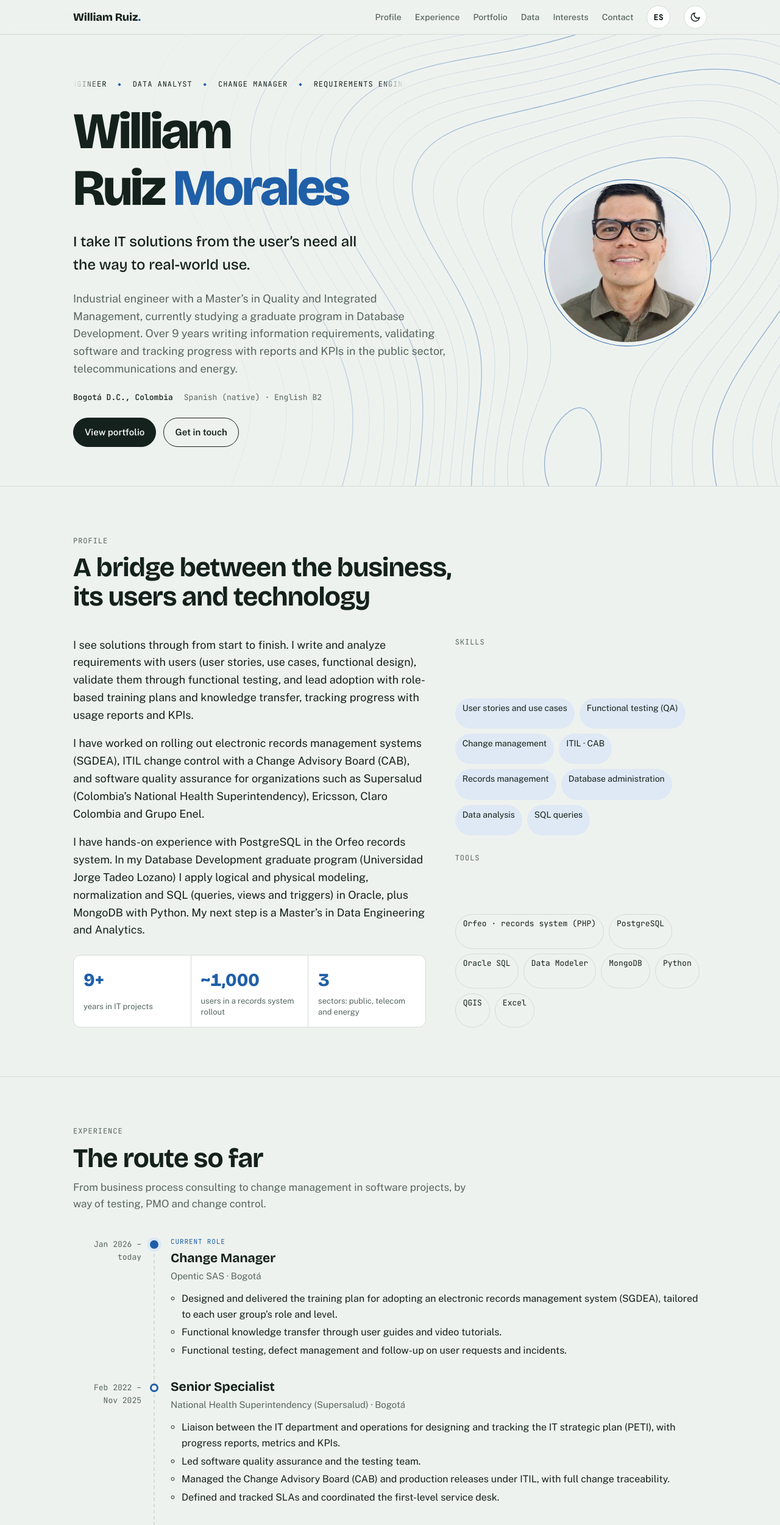
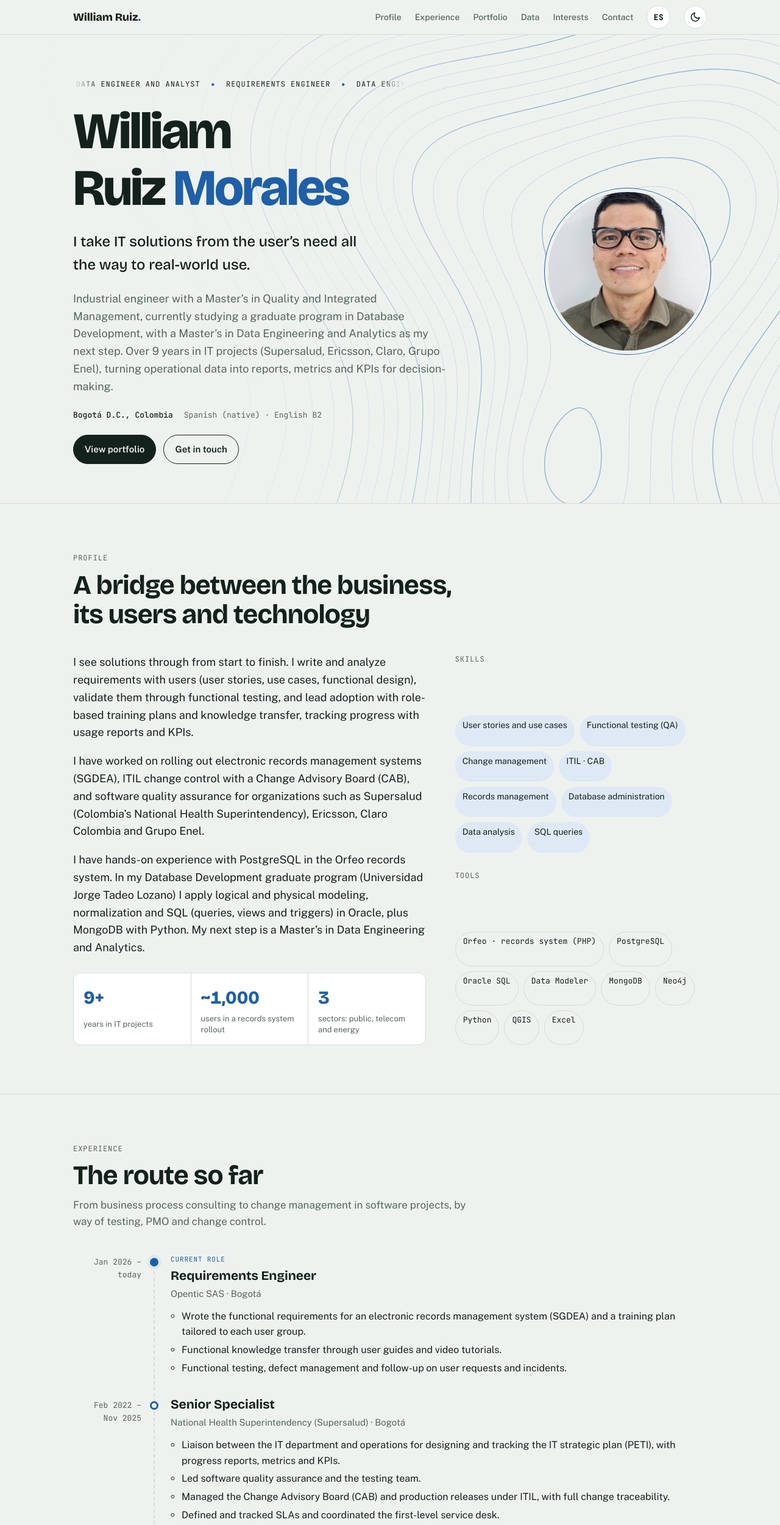
Before and after one commit to IAmRugal/IAmRugal.github.io, a plain HTML site: page en/index.html in a window 1280 px wide. Shown: the top 2501 px of the page at 61% size. Drawn offline with nearby package versions, Linux system fonts and the light colour scheme.

Commit message:
English: Requirements engineer · Data engineer and analyst

```diff
--- a/en/index.html
+++ b/en/index.html
@@ -3,10 +3,10 @@
 <head>
 <meta charset="utf-8">
 <meta name="viewport" content="width=device-width, initial-scale=1, viewport-fit=cover">
-<meta name="description" content="William Ruiz Morales · Requirements engineer and data analyst in Bogotá, Colombia. Information requirements, reports and KPIs, SQL, QA and system adoption.">
+<meta name="description" content="William Ruiz Morales · Requirements engineer and data engineer and analyst in Bogotá, Colombia. SQL and PL/SQL, data modeling, Python, KPIs and reporting, requirements and QA.">
 <meta name="author" content="William Ruiz Morales">
 <meta property="og:title" content="William Ruiz Morales">
-<meta property="og:description" content="Requirements engineer and data analyst. I take IT solutions from the user’s need all the way to real-world use.">
+<meta property="og:description" content="Requirements engineer · Data engineer and analyst. I take IT solutions from the user’s need all the way to real-world use.">
 <meta property="og:type" content="website">
 <meta property="og:url" content="https://iamrugal.github.io/en/">
 <meta property="og:image" content="https://iamrugal.github.io/assets/foto.jpg">
@@ -364,15 +364,15 @@ footer .wrap { display: flex; justify-content: space-between; flex-wrap: wrap; g
   <canvas id="topo" aria-hidden="true"></canvas>
   <div class="wrap">
     <div class="hero-text">
-      <div class="ticker label" role="text" aria-label="Requirements engineer, data analyst, change manager">
+      <div class="ticker label" role="text" aria-label="Requirements engineer, data engineer and analyst">
         <div class="ticker-track" aria-hidden="true">
-          <div class="ticker-group"><span>Requirements engineer</span><i>◆</i><span>Data analyst</span><i>◆</i><span>Change manager</span><i>◆</i></div>
-          <div class="ticker-group"><span>Requirements engineer</span><i>◆</i><span>Data analyst</span><i>◆</i><span>Change manager</span><i>◆</i></div>
+          <div class="ticker-group"><span>Requirements engineer</span><i>◆</i><span>Data engineer and analyst</span><i>◆</i><span>Requirements engineer</span><i>◆</i><span>Data engineer and analyst</span><i>◆</i></div>
+          <div class="ticker-group"><span>Requirements engineer</span><i>◆</i><span>Data engineer and analyst</span><i>◆</i><span>Requirements engineer</span><i>◆</i><span>Data engineer and analyst</span><i>◆</i></div>
         </div>
       </div>
       <h1>William<br>Ruiz <em>Morales</em></h1>
       <p class="role">I take IT solutions from the user’s need all the way to real-world use.</p>
-      <p class="lede">Industrial engineer with a Master’s in Quality and Integrated Management, currently studying a graduate program in Database Development. Over 9 years writing information requirements, validating software and tracking progress with reports and KPIs in the public sector, telecommunications and energy.</p>
+      <p class="lede">Industrial engineer with a Master’s in Quality and Integrated Management, currently studying a graduate program in Database Development, with a Master’s in Data Engineering and Analytics as my next step. Over 9 years in IT projects (Supersalud, Ericsson, Claro, Grupo Enel), turning operational data into reports, metrics and KPIs for decision-making.</p>
       <div class="coords">
         <span><b>Bogotá D.C., Colombia</b></span>
         <span>Spanish (native) · English B2</span>
@@ -426,6 +426,7 @@ footer .wrap { display: flex; justify-content: space-between; flex-wrap: wrap; g
               <span class="chip tool">Oracle SQL</span>
               <span class="chip tool">Data Modeler</span>
               <span class="chip tool">MongoDB</span>
+              <span class="chip tool">Neo4j</span>
               <span class="chip tool">Python</span>
               <span class="chip tool">QGIS</span>
               <span class="chip tool">Excel</span>
@@ -449,10 +450,10 @@ footer .wrap { display: flex; justify-content: space-between; flex-wrap: wrap; g
           <span class="pin" aria-hidden="true"></span>
           <div class="stop-body">
             <span class="now-tag">Current role</span>
-            <h3>Change Manager</h3>
+            <h3>Requirements Engineer</h3>
             <span class="org">Opentic SAS · Bogotá</span>
             <ul>
-              <li>Designed and delivered the training plan for adopting an electronic records management system (SGDEA), tailored to each user group’s role and level.</li>
+              <li>Wrote the functional requirements for an electronic records management system (SGDEA) and a training plan tailored to each user group.</li>
               <li>Functional knowledge transfer through user guides and video tutorials.</li>
               <li>Functional testing, defect management and follow-up on user requests and incidents.</li>
             </ul>
@@ -562,12 +563,12 @@ footer .wrap { display: flex; justify-content: space-between; flex-wrap: wrap; g
         <article class="case">
           <div class="case-head">
             <div class="meta"><span>Opentic</span><span>2026 – today</span></div>
-            <h3>Role-based training for a records system</h3>
+            <h3>Requirements and adoption of a records system</h3>
           </div>
           <dl>
-            <div><dt>My role</dt><dd>Designed the training plan by role and level, user guides and video tutorials, plus functional testing and incident follow-up.</dd></div>
+            <div><dt>My role</dt><dd>Wrote the system’s functional requirements and a training plan by role and level, with guides and video tutorials, plus functional testing and incident follow-up.</dd></div>
           </dl>
-          <div class="tags"><span>Change management</span><span>Guides</span><span>Video tutorials</span></div>
+          <div class="tags"><span>Requirements</span><span>Testing</span><span>Training</span></div>
         </article>
 
         <article class="case">
@@ -641,10 +642,10 @@ footer .wrap { display: flex; justify-content: space-between; flex-wrap: wrap; g
         <div>
           <span class="label">Education</span>
           <ul class="edu-list">
-            <li><b>Graduate Specialization in Database Development</b><time>2026 – in progress</time><small>Universidad Jorge Tadeo Lozano · Modeling, SQL, Oracle, MongoDB and Python</small></li>
+            <li><b>Graduate Specialization in Database Development</b><time>In progress</time><small>Universidad Jorge Tadeo Lozano · Big Data, modeling, SQL and PL/SQL, Oracle, MongoDB, Neo4j and Python</small></li>
             <li><b>Master’s in Data Engineering and Analytics</b><time>Next step</time><small>Planned after the specialization</small></li>
-            <li><b>Master’s in Quality and Integrated Management</b><time>2015 – 2017</time><small>Universidad Santo Tomás</small></li>
-            <li><b>B.Sc. Industrial Engineering</b><time>2009 – 2014</time><small>CORHUILA</small></li>
+            <li><b>Master’s in Quality and Integrated Management</b><time>2017</time><small>Universidad Santo Tomás</small></li>
+            <li><b>B.Sc. Industrial Engineering</b><time>2014</time><small>CORHUILA</small></li>
           </ul>
         </div>
         <div>
```
